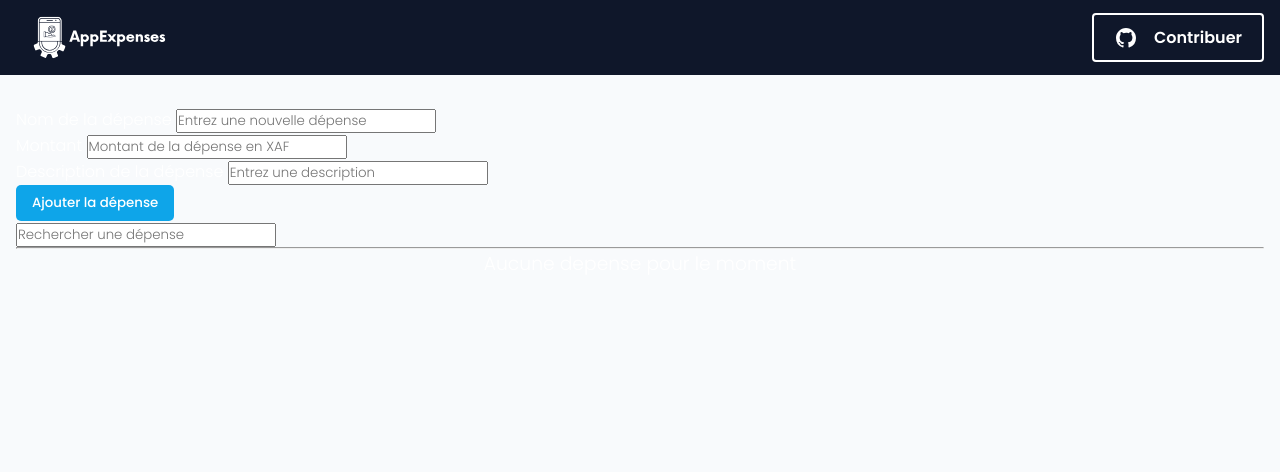
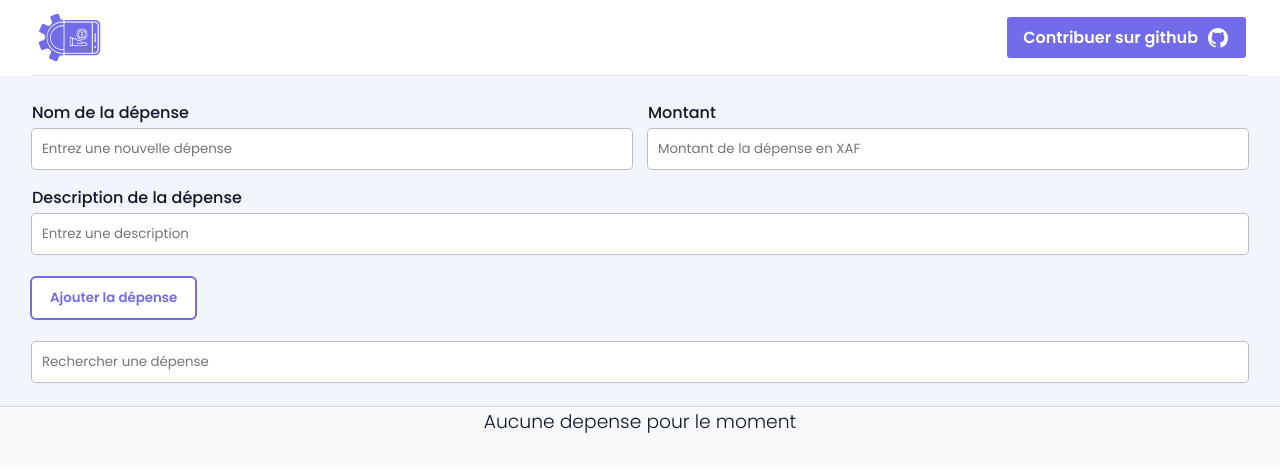
Before and after one commit to ln-dev7/AppExpenses, a Svelte app: page / in a window 1280 px wide. Shown: the top 472 px of the page. Built offline with nearby package versions, Linux system fonts and the light colour scheme.

Commit message:
redesign of form and heeader section

```diff
--- a/public/global.css
+++ b/public/global.css
@@ -5,7 +5,7 @@
   box-sizing: border-box;
   font-family: 'Poppins', sans-serif;
   font-weight: 300;
-  color: #ffffff;
+  color: #0F172A;
   margin: 0;
   padding: 0;
   scroll-behavior: smooth;
--- a/src/App.svelte
+++ b/src/App.svelte
@@ -11,7 +11,8 @@
 <style>
     .main{
         min-height: 100vh;
-        background: #F8FAFC;
+        background: #fff;
+        background-position: center;
         display: flex;
         flex-direction: column;
         justify-content: flex-start;
--- a/src/Components/Container.svelte
+++ b/src/Components/Container.svelte
@@ -92,8 +92,8 @@
 </script>
 
 <div class="container">
+  <FormDepense on:nv-depense={ajoutDepense} on:recherche-dep={goRecherche} />
   <div class="container-main">
-    <FormDepense on:nv-depense={ajoutDepense} on:recherche-dep={goRecherche} />
     {#if tableauCartes.length === 0}
       <h3>Aucune depense pour le moment</h3>
     {:else if tableauRecherche.length === 0 && !verCon}
@@ -141,9 +141,11 @@
   .container {
     width: 100%;
     display: flex;
+    flex-direction: column;
     align-items: center;
     justify-content: center;
-    padding: 2rem 0;
+    padding: 0 0 2rem 0;
+    background: #f8fafc;
   }
 
   .container-main {
@@ -162,7 +164,8 @@
     font-weight: 700;
   }
 
-  .card-all, .card-filter {
+  .card-all,
+  .card-filter {
     width: 100%;
   }
 </style>
--- a/src/Components/FormDepense.svelte
+++ b/src/Components/FormDepense.svelte
@@ -27,7 +27,8 @@
 </script>
 
 <form class="form" on:submit|preventDefault={nouvelleDepense}>
-  <div>
+  <div class="form-container">
+    <div class="form-add">
       <div class="form-input">
         <label for="depense"> Nom de la dépense </label>
         <input
@@ -48,8 +49,6 @@
           placeholder="Montant de la dépense en XAF"
         />
       </div>
-  </div>
-  <div>
       <div class="form-input">
         <label for="description"> Description de la dépense </label>
         <input
@@ -65,33 +64,108 @@
     <div>
       <input
         type="search"
-      class="form-control"
+        class="form-search"
         placeholder="Rechercher une dépense"
         bind:value={recherche}
         on:input={rechercheFunc}
       />
     </div>
-  <hr />
+  </div>
 </form>
 
 <style>
   .form {
     width: 100%;
-  }
-  .add {
-    background-color: #0ea5e9;
-    font-weight: 500;
-    padding: 0.5rem 1rem;
-    border: none;
-    border-radius: 5px;
-    color: #fff;
-    cursor: pointer;
-    transition: all 0.3s ease;
+    padding: 1.5rem 0;
+    background: #F0F4FEAF;
+    border-bottom: 1px solid #716bea39;
+    display: flex;
+    justify-content: center;
+    align-items: center;
   }
 
-  @media only screen and (max-width: 600px) {
-    button {
-      width: 100%;
+  .form-container {
+    width: 95%;
+    max-width: 1280px;
+    display: flex;
+    flex-direction: column;
+    gap: 1.5rem;
+  }
+
+  .form-add {
+    display: grid;
+    grid-gap: 1rem;
+    grid-template-areas: "nom montant" "description description";
+  }
+
+  @media screen and (max-width: 580px) {
+    .form-add {
+      grid-template-areas: "nom" "montant" "description";
+      grid-gap: .5rem;
     }
   }
+
+  .form-input:nth-child(1) {
+    grid-area: nom;
+  }
+
+  .form-input:nth-child(2) {
+    grid-area: montant;
+  }
+
+  .form-input:nth-child(3) {
+    grid-area: description;
+  }
+
+  .form-input {
+    width: 100%;
+    display: flex;
+    flex-direction: column;
+    align-items: flex-start;
+  }
+  .form-input label {
+    font-weight: 500;
+    margin-bottom: 0.25rem;
+  }
+  .form-input input {
+    width: 100%;
+    border: none;
+    box-shadow: 0 0 0 1px #bcbec3;
+    border-radius: 4px;
+    padding: 10px;
+    outline: none;
+    font-weight: 400;
+  }
+  .form-input input:focus {
+    box-shadow: 0 0 0 2px #726bea;
+  }
+
+  .add {
+    width: fit-content;
+    padding: 0.5rem 1rem;
+    border-radius: 0.25rem;
+    border: 2px solid #fff;
+    background: #fff;
+    color: #726bea;
+    font-weight: 600;
+    box-shadow: 0 0 0 2px #726bea;
+    cursor: pointer;
+  }
+
+  .add:hover {
+    background: #0ea4e920;
+  }
+
+  .form-search {
+    width: 100%;
+    border: none;
+    box-shadow: 0 0 0 1px #bcbec3;
+    border-radius: 4px;
+    padding: 10px;
+    outline: none;
+    font-weight: 400;
+  }
+  .form-search:focus {
+    box-shadow: 0 0 0 2px #0EA5E9;
+  }
 </style>
--- a/src/Components/Navbar.svelte
+++ b/src/Components/Navbar.svelte
@@ -1,44 +1,67 @@
 <div class="header">
-  <img src="/assets/logo.svg" alt="logo">
-  <a href="https://github.com/ln-dev7/AppExpenses">
-    <svg xmlns="http://www.w3.org/2000/svg" viewBox="0 0 24 24" width="24" height="24"><path fill="none" d="M0 0h24v24H0z"/><path d="M12 2C6.475 2 2 6.475 2 12a9.994 9.994 0 0 0 6.838 9.488c.5.087.687-.213.687-.476 0-.237-.013-1.024-.013-1.862-2.512.463-3.162-.612-3.362-1.175-.113-.288-.6-1.175-1.025-1.413-.35-.187-.85-.65-.013-.662.788-.013 1.35.725 1.538 1.025.9 1.512 2.338 1.087 2.912.825.088-.65.35-1.087.638-1.337-2.225-.25-4.55-1.113-4.55-4.938 0-1.088.387-1.987 1.025-2.688-.1-.25-.45-1.275.1-2.65 0 0 .837-.262 2.75 1.026a9.28 9.28 0 0 1 2.5-.338c.85 0 1.7.112 2.5.337 1.912-1.3 2.75-1.024 2.75-1.024.55 1.375.2 2.4.1 2.65.637.7 1.025 1.587 1.025 2.687 0 3.838-2.337 4.688-4.562 4.938.362.312.675.912.675 1.85 0 1.337-.013 2.412-.013 2.75 0 .262.188.574.688.474A10.016 10.016 0 0 0 22 12c0-5.525-4.475-10-10-10z" fill="rgba(255,255,255,1)"/></svg>
-    <span>Contribuer</span>
-  </a>
+  <div class="header-container">
+    <img src="/assets/logo.svg" alt="logo" />
+    <a href="https://github.com/ln-dev7/AppExpenses">
+      <span>Contribuer sur github</span>
+      <svg
+        xmlns="http://www.w3.org/2000/svg"
+        viewBox="0 0 24 24"
+        width="24"
+        height="24"
+        ><path fill="none" d="M0 0h24v24H0z" /><path
+          d="M12 2C6.475 2 2 6.475 2 12a9.994 9.994 0 0 0 6.838 9.488c.5.087.687-.213.687-.476 0-.237-.013-1.024-.013-1.862-2.512.463-3.162-.612-3.362-1.175-.113-.288-.6-1.175-1.025-1.413-.35-.187-.85-.65-.013-.662.788-.013 1.35.725 1.538 1.025.9 1.512 2.338 1.087 2.912.825.088-.65.35-1.087.638-1.337-2.225-.25-4.55-1.113-4.55-4.938 0-1.088.387-1.987 1.025-2.688-.1-.25-.45-1.275.1-2.65 0 0 .837-.262 2.75 1.026a9.28 9.28 0 0 1 2.5-.338c.85 0 1.7.112 2.5.337 1.912-1.3 2.75-1.024 2.75-1.024.55 1.375.2 2.4.1 2.65.637.7 1.025 1.587 1.025 2.687 0 3.838-2.337 4.688-4.562 4.938.362.312.675.912.675 1.85 0 1.337-.013 2.412-.013 2.75 0 .262.188.574.688.474A10.016 10.016 0 0 0 22 12c0-5.525-4.475-10-10-10z"
+          fill="rgba(255,255,255,1)"
+        /></svg
+      >
+    </a>
+  </div>
 </div>
 
 <style>
   .header {
+    display: flex;
+    align-items: center;
+    justify-content: center;
     width: 100%;
-    background: #0f172a;
+  }
+
+  .header-container {
+    position: relative;
+    width: 95%;
+    max-width: 1280px;
     display: flex;
     justify-content: space-between;
     align-items: center;
-    padding: 0 1rem;
+    border-bottom: 1px solid #716bea39;
   }
 
   .header img {
-    width: 150px;
-    margin: 0 10px;
+    width: 75px;
   }
 
   .header a {
-    color: #fff;
-    text-decoration: none;
     display: flex;
+    justify-content: center;
     align-items: center;
-    justify-content: space-between;
-    gap: 1rem;
-    padding: 10px 20px;
-    border-radius: .25rem;
+    gap: 0.5rem;
+    padding: 0.5rem 1rem;
+    border-radius: 5px;
     border: 2px solid #fff;
-    transition: all 0.3s ease;
+    background: #726bea;
+  }
+
+  .header a:hover {
+    box-shadow: 0 0 0 2px #726bea;
   }
 
   .header a span {
     font-weight: 600;
+    color: #fff;
   }
 
-  .header a:hover {
-    opacity: .8;
+  @media screen and (max-width: 460px) {
+    .header a span {
+      display: none;
     }
+  }
 </style>
```
Also changed, not shown: public/assets/logo.svg, public/favicon.svg. Lines whose indentation alone changed are shown as unchanged.
